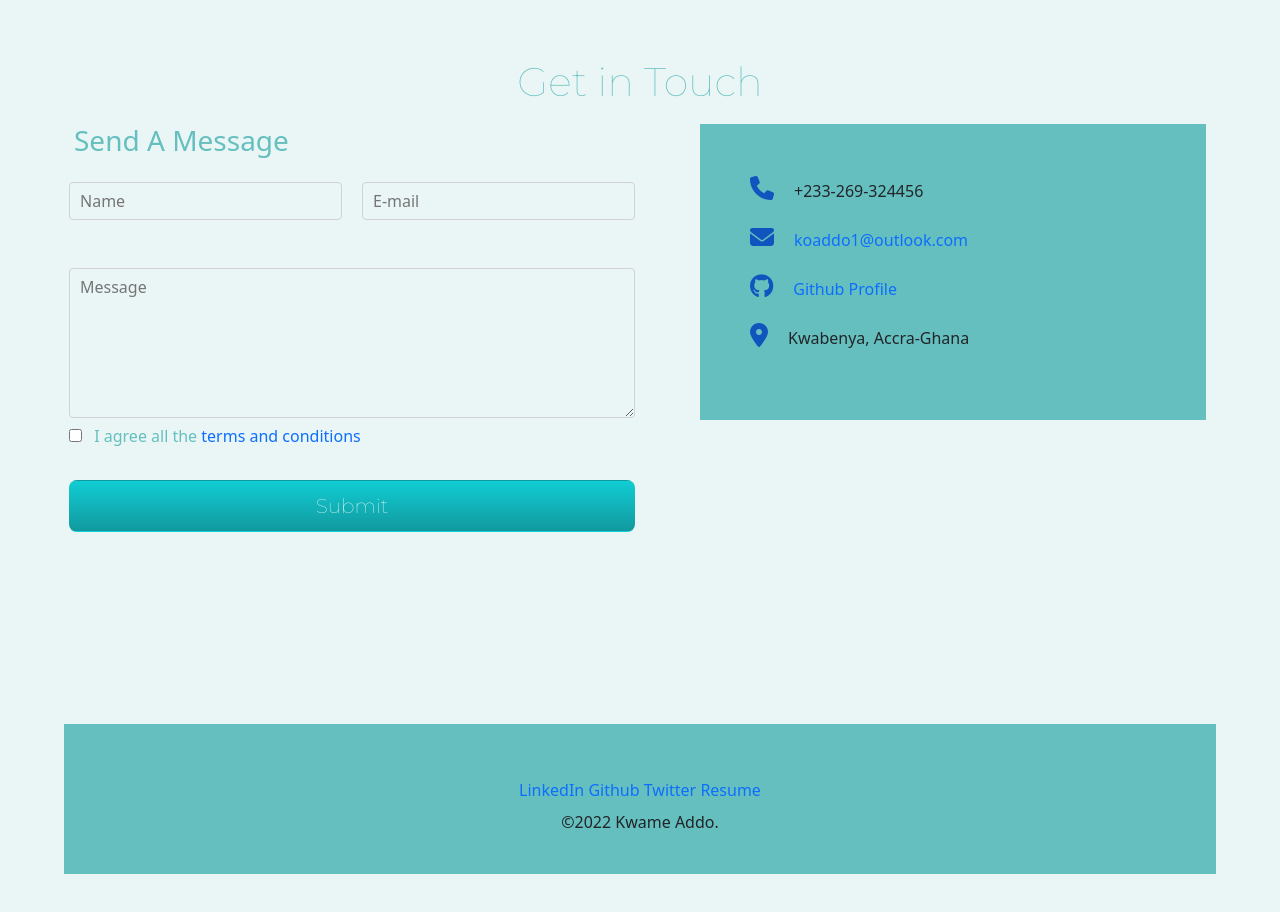
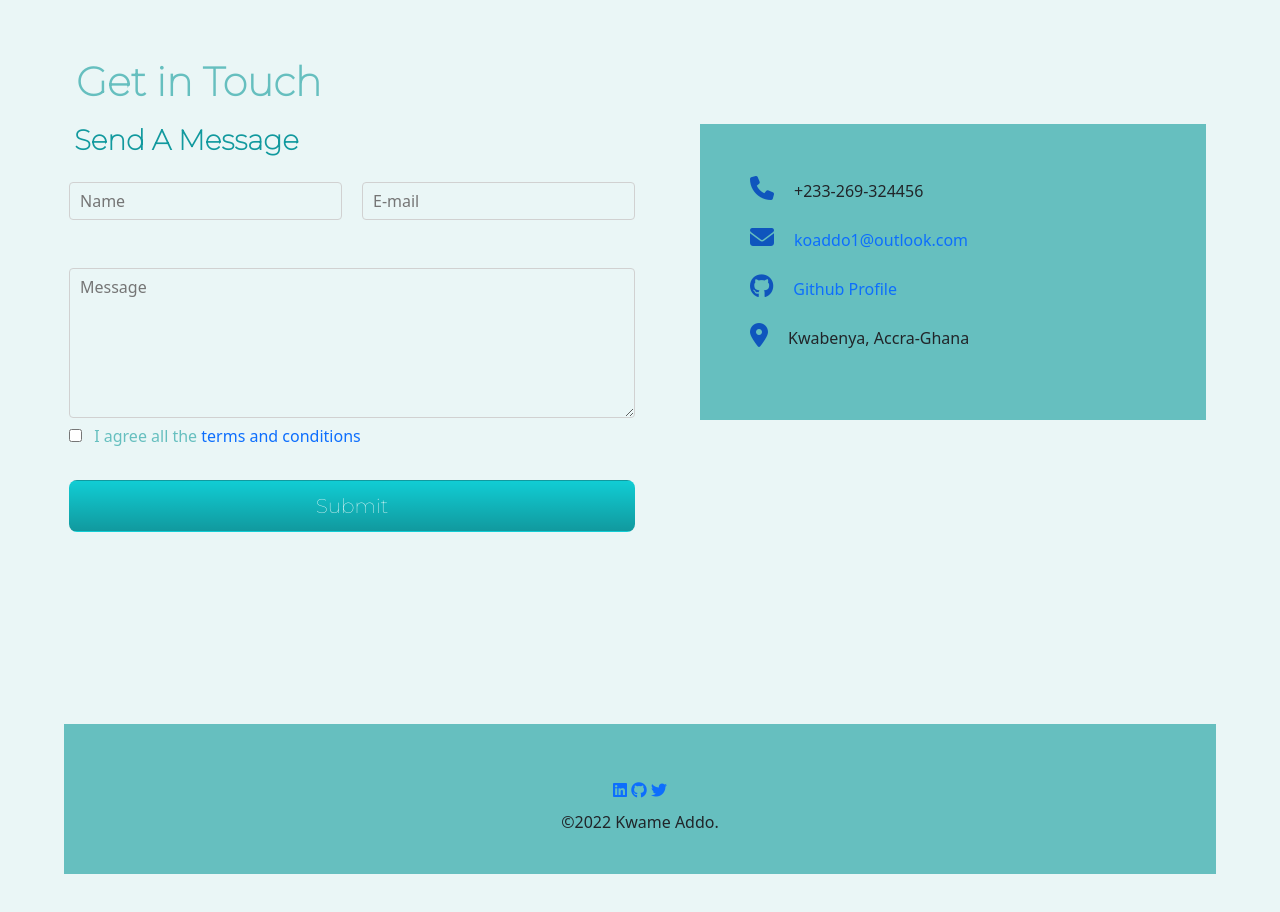
Before and after one commit to Kwame-Addo/cv, a plain HTML site: page contact-me.html in a window 1280 px wide. Shown: the part 420-1332 px from the top of the page. Drawn offline with nearby package versions, Linux system fonts and the light colour scheme.

Commit message:
Add files via upload

```diff
--- a/contact-me.html
+++ b/contact-me.html
@@ -65,8 +65,8 @@
 							<input type="email" name="email" placeholder="E-mail" class="u-full-width" required>
 						</div>
 					</div>
-                    			<br>
-                    			<br>
+                    <br>
+                    <br>
 					<div class="row">
 						<div class="col-md-12">
 							<textarea class="u-full-width" name="message" placeholder="Message" style="height: 150px;" required></textarea>
@@ -74,7 +74,8 @@
 							    <input type="checkbox" required>
 							    <span class="label-body">I agree all the <a href="#">terms and conditions</a></span>
 							</label>
-							<br>
+                            <br>
+
 							<button type="submit" name="submit" class="btn btn-accent btn-full btn-rounded u-full-width">Submit</button>
 						</div>
 					</div>
@@ -104,13 +105,13 @@
 	</div>
 </section>
 
- <div class="bottom-container">
-    <a class="footer-link" href="https://linkedin.com/in/kwame-addo-0a361b1411">LinkedIn</a>
-    <a class="footer-link" href="https://github.com/Kwame-Addo">Github</a>
-    <a class="footer-link" href="https://twitter.com/k0addo">Twitter</a>
-    <a class="footer-link" href="https://kwame-addo.github.io/cv/">Resume</a>
+  <div class="bottom-container">
+    <a class="footer-link" href="https://linkedin.com/in/kwame-addo-0a361b141"><i class="fa-brands fa-linkedin"></i></a>
+    <a class="footer-link" href="https://github.com/Kwame-Addo"><i class="fa-brands fa-github"></i></a>
+    <a class="footer-link" href="https://twitter.com/k0addo"><i class="fa-brands fa-twitter"></i></a>
     <p class="copyright">©2022 Kwame Addo.</p>
   </div>
+
 </body>
 
 </html>
--- a/css/styles.css
+++ b/css/styles.css
@@ -19,17 +19,18 @@ h1{
   margin: 10px auto 0 auto;
     text-align: center;
 }
-h2{
-    color: #66BFBF;
+h2 {
+  color: #66BFBF;
   font-family: 'Montserrat', sans-serif;
   font-size: 2.5rem;
-  font-weight: normal;
-    padding-top: 5rem;
+  font-weight: 900;;
   padding-bottom: 10px;
-    text-align: center;
 }
-h3{
-color: #66BFBF;
+
+h3 {
+  font-family: 'Montserrat', sans-serif;
+  color: #11999E;
+    font-weight: 700;
 }
 h4{
     color:  #0f55bd;
@@ -94,10 +95,10 @@ a:hover{
   font-family: "Montserrat-light";
   font-size: 1.2rem;
 }
-@media screen and (max-width: 960px){
+@media screen and (max-width: 1000px){
   .nav-link {
       text-align: center;
-     font-size: 1.6rem;
+      font-size: 2rem;
   }
 }
 
```
Also changed, not shown: favicon.ico (added).
